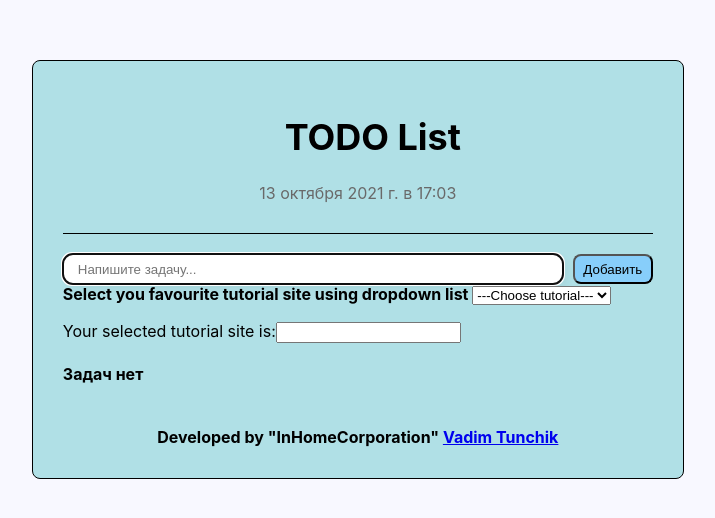
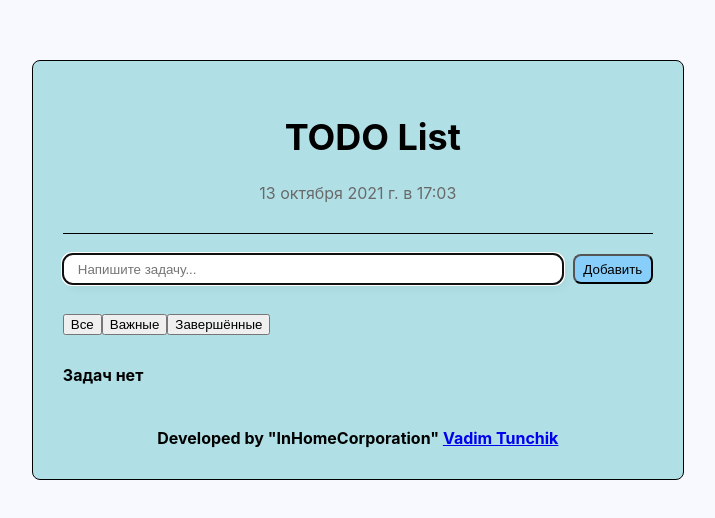
Before and after one commit to VadimTrancelover/todolist, a React (Create React App) app: page / in a window 1280 px wide. Shown: the part 140-658 px from the top of the page, without its empty margins (391-1106 px from the left). Built offline with nearby package versions, Linux system fonts and the light colour scheme.

Commit message:
last commit

```diff
--- a/src/components/AddTaskForm.jsx
+++ b/src/components/AddTaskForm.jsx
@@ -1,6 +1,5 @@
 import React from "react";
 import Task from "./Task";
-import { SortPopup } from ".";
 
 function AddTaskForm({ onSetTime }) {
   const [task, setTask] = React.useState("");
@@ -23,6 +22,11 @@ function AddTaskForm({ onSetTime }) {
       setNewTask([...tasks, newItem]);
     }
   };
+
+
+  const sortByComplete = () => {
+    return tasks.filter(task => !!task.complete)
+  }
 
   const onHandleCreateTask = (e) => {
     e.preventDefault();
@@ -50,28 +54,25 @@ function AddTaskForm({ onSetTime }) {
   };
 
   const getCurrentTime = () => {
-
-    const date = new Date().toLocaleString('ru', {
-      month: 'long',
-      day: 'numeric',
-      hour: 'numeric',
-      minute: 'numeric',
-    })
+    const date = new Date().toLocaleString("ru", {
+      month: "long",
+      day: "numeric",
+      hour: "numeric",
+      minute: "numeric",
+    });
 
     return date;
   };
 
   const getTimeTaskStart = () => {
-
-
     const date = new Date();
     const hours = date.getHours();
     const minutes = date.getMinutes();
 
     const format = (d) => ("0" + d).slice(-2);
 
-    return (format(hours) + ":" + format(minutes));
-  }
+    return format(hours) + ":" + format(minutes);
+  };
 
   const onImportantTask = (id) => {
     setNewTask([
@@ -80,6 +81,8 @@ function AddTaskForm({ onSetTime }) {
       ),
     ]);
   };
+
+
 
   React.useEffect(() => {
     console.log(tasks);
@@ -101,7 +104,11 @@ function AddTaskForm({ onSetTime }) {
           Добавить
         </button>
       </form>
-      <SortPopup />
+      <div className='button-group'>
+           <button>Все</button>
+           <button>Важные</button>
+           <button onClick={sortByComplete}>Завершённые</button>
+      </div>
       <div className="taskCards-container">
         <ul className="taskCards_list">
           <h4>{tasks.length > 0 ? `Задачи: ${tasks.length}` : "Задач нет"}</h4>
--- a/src/components/SortPopup.jsx
+++ /dev/null
@@ -1,23 +0,0 @@
-import React from 'react'
-
-function SortPopup() {
-    return (
-       <div>
-        <form>
-            <b> Select you favourite tutorial site using dropdown list </b>
-                <select id = "myList" onchange = "favTutorial()" >
-                    <option> ---Choose tutorial--- </option>
-                    <option> w3schools </option>
-                    <option> Javatpoint </option>
-                    <option> tutorialspoint </option>
-                    <option> geeksforgeeks </option>
-                </select>
-            <p> Your selected tutorial site is:
-                 <input type = "text" id = "favourite" size = "20"/>
-            </p>
-        </form>
-        </div>
-    )
-}
-
-export default SortPopup
--- a/src/components/index.js
+++ b/src/components/index.js
@@ -1,4 +1,3 @@
 export { default as Header } from './Header';
 export { default as AddTaskForm} from './AddTaskForm';
-export { default as SortPopup} from './SortPopup';
 export { default as Footer } from './Footer';
--- a/src/css/app.css
+++ b/src/css/app.css
@@ -82,12 +82,9 @@ header::after {
 
 }
 
-.sortList > {
-    display: none;
-}
-
-.item1:hover > .list2 {
-    display: block;
+.button-group {
+    display: flex;
+    margin: 30px 0px 30px 0px;
 }
 
 
```
